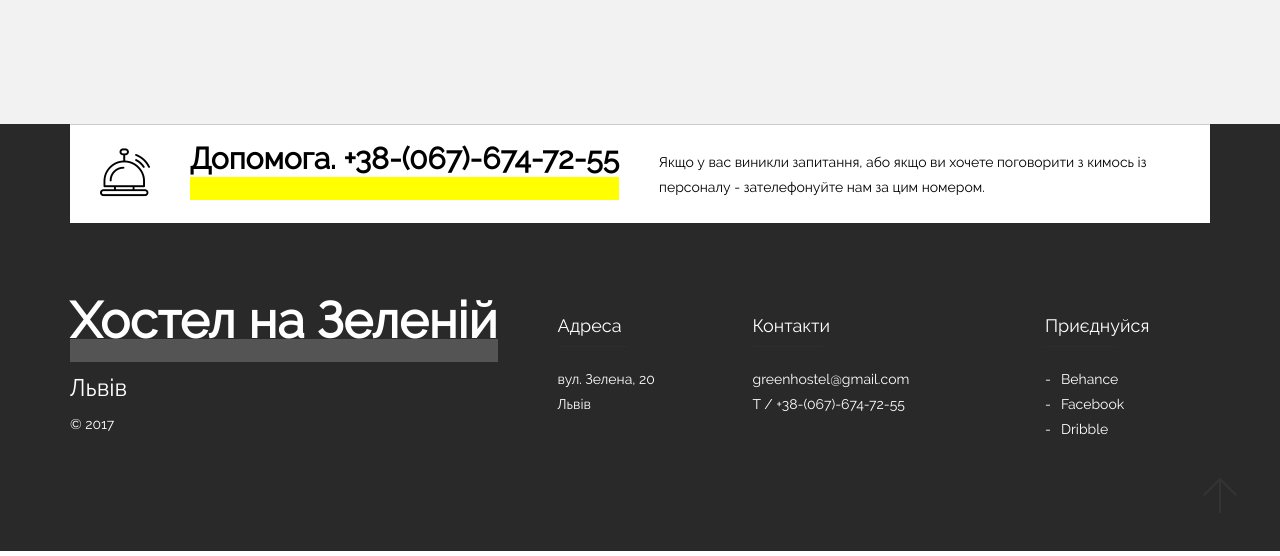
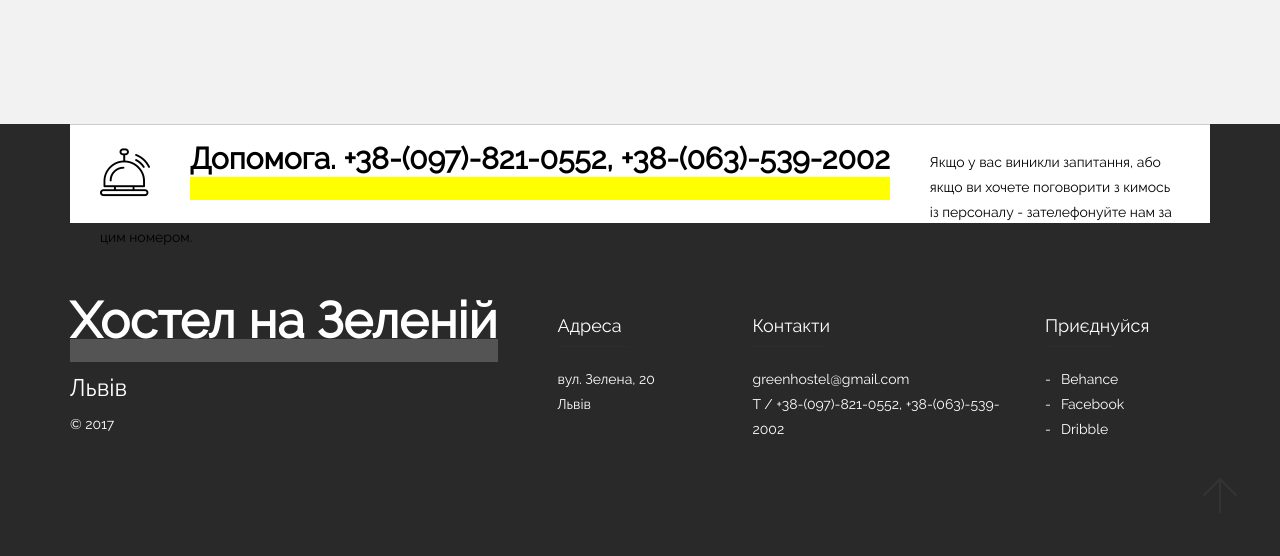
Before and after one commit to greenhostel/greenhostel.github.io, a Jekyll site: the page built from index.html, in a window 1280 px wide and 900 px high, scrolled down 6791 px, cut to the strip 344-900 px from the top of the window. Built offline with Jekyll 4.4.1, drawn with Linux system fonts in a browser that asks for light colours; some of the changed text lies outside the part shown.

Commit message:
add phones

```diff
--- a/_data/params.yml
+++ b/_data/params.yml
@@ -1,5 +1,5 @@
 name: Хостел на Зеленій
 haslo: Будь в центрі!
-phone: 38-(067)-674-72-55
+phone: 38-(097)-821-0552, +38-(063)-539-2002
 address: вул. Зелена, 20<br/>Львів
 email: greenhostel@gmail.com
```
